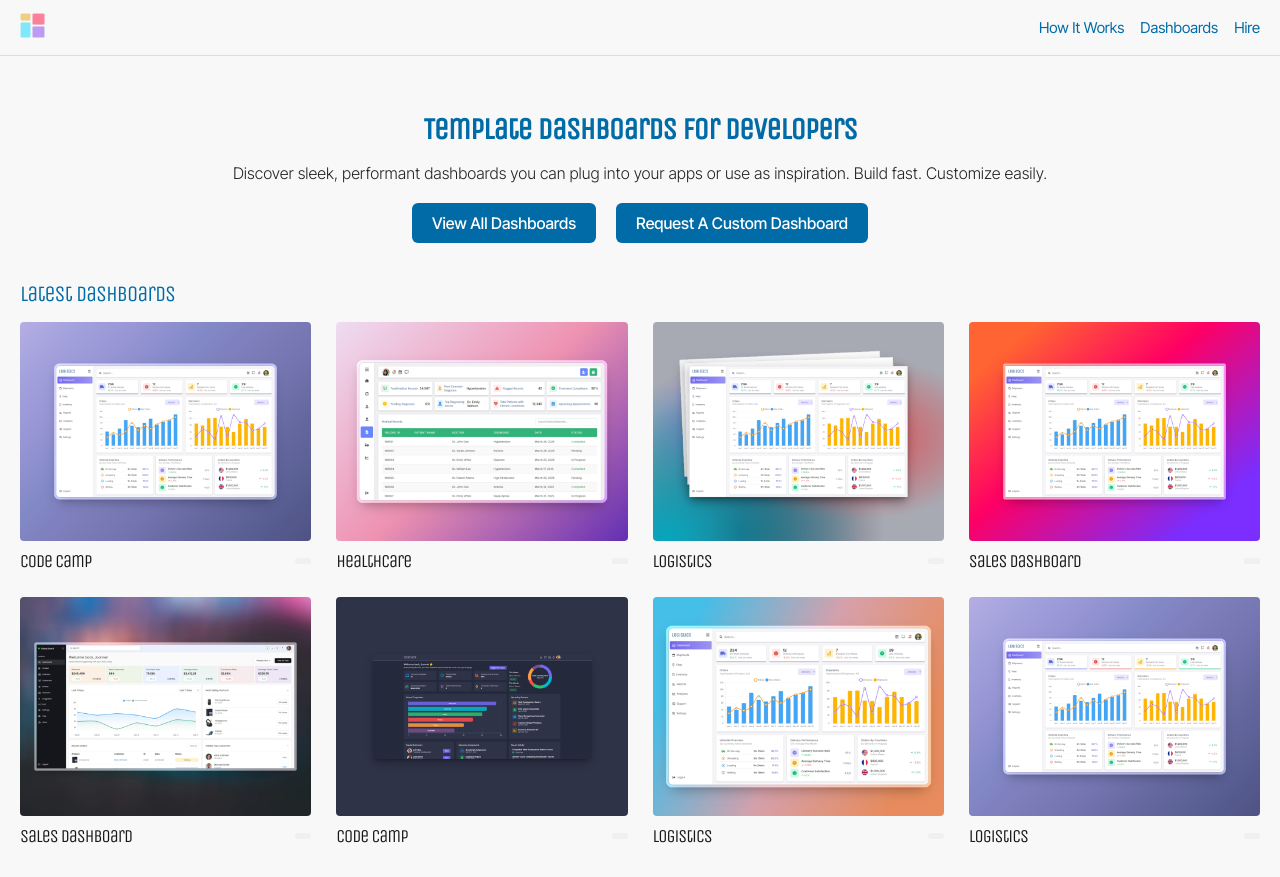
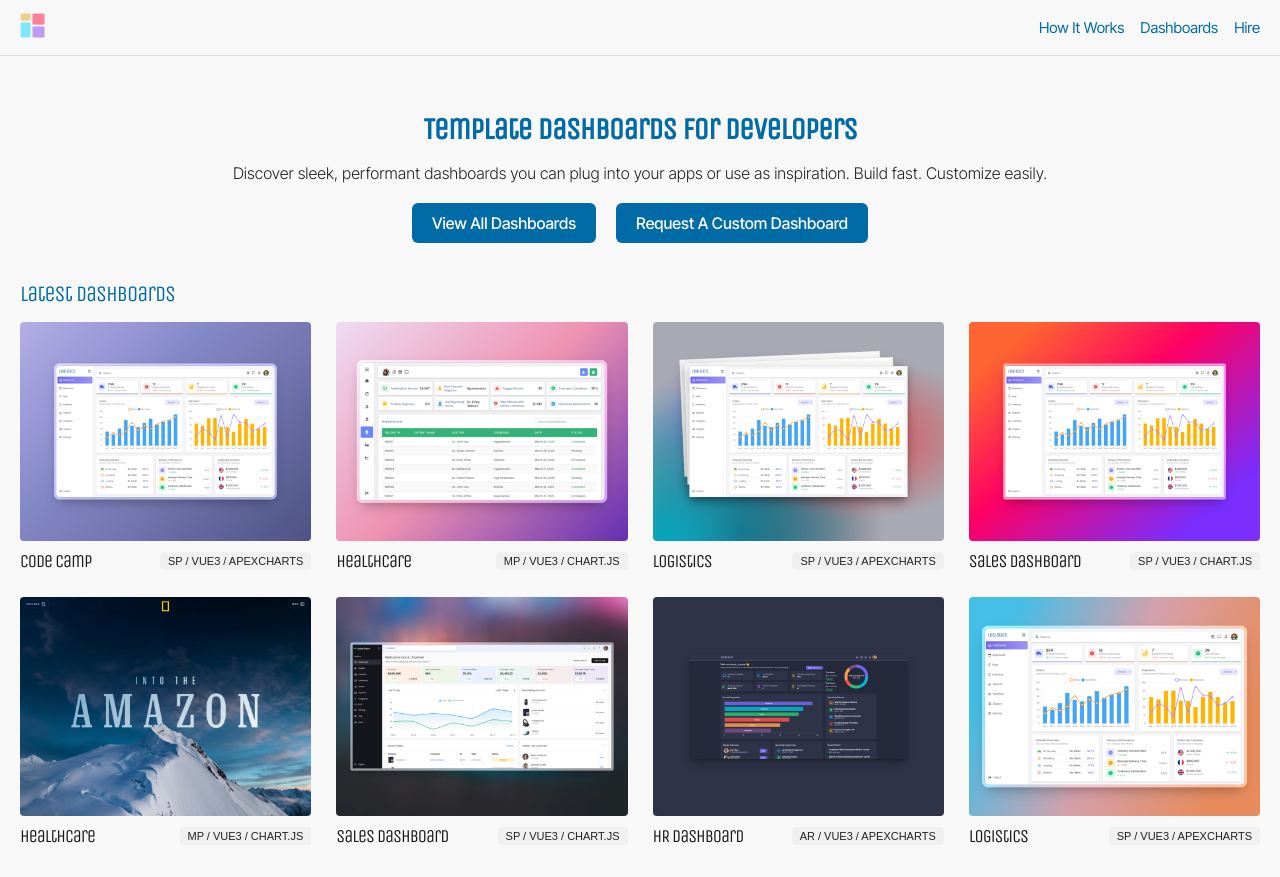
Before and after one commit to joseph-johnson27001/dashboard-website, a Vue app: page / in a window 1280 px wide. Built offline with nearby package versions, Linux system fonts and the light colour scheme.

Commit message:
Home page takes types

```diff
--- a/src/views/HomePage.vue
+++ b/src/views/HomePage.vue
@@ -24,10 +24,11 @@
       <div class="dashboard-grid">
         <DashboardDemoCard
           v-for="(demo, index) in demos"
-          :key="'single-' + index"
+          :key="index"
           :name="demo.name"
           :image="demo.image"
           :index="index"
+          :type="demo.type"
           @open-modal="openModal(demo)"
         />
       </div>
@@ -104,17 +105,46 @@ export default {
   data() {
     return {
       demos: [
-        { name: "Code Camp", image: "/Dashboard_Images/Logistics-4.png" },
-        { name: "Healthcare", image: "/Dashboard_Images/Healthcare-2.png" },
-        { name: "Logistics", image: "/Dashboard_Images/Logistics.png" },
-        { name: "Sales Dashboard", image: "/Dashboard_Images/Logistics-3.png" },
+        {
+          name: "Code Camp",
+          image: "/Dashboard_Images/Logistics-4.png",
+          type: "SP / Vue3 / ApexCharts",
+        },
+        {
+          name: "Healthcare",
+          image: "/Dashboard_Images/Healthcare-2.png",
+          type: "MP / Vue3 / Chart.js",
+        },
+        {
+          name: "Logistics",
+          image: "/Dashboard_Images/Logistics.png",
+          type: "SP / Vue3 / ApexCharts",
+        },
+        {
+          name: "Sales Dashboard",
+          image: "/Dashboard_Images/Logistics-3.png",
+          type: "SP / Vue3 / Chart.js",
+        },
+        {
+          name: "Healthcare",
+          image: "/Dashboard_Images/amazon.png",
+          type: "MP / Vue3 / Chart.js",
+        },
         {
           name: "Sales Dashboard",
           image: "/Dashboard_Images/Sales_Dashboard.png",
+          type: "SP / Vue3 / Chart.js",
         },
-        { name: "Code Camp", image: "/Dashboard_Images/Code_Camp.png" },
-        { name: "Logistics", image: "/Dashboard_Images/Logisitcs.png" },
-        { name: "Logistics", image: "/Dashboard_Images/Logistics-4.png" },
+        {
+          name: "HR Dashboard",
+          image: "/Dashboard_Images/Code_Camp.png",
+          type: "AR / Vue3 / ApexCharts",
+        },
+        {
+          name: "Logistics",
+          image: "/Dashboard_Images/Logisitcs.png",
+          type: "SP / Vue3 / ApexCharts",
+        },
       ],
       // singlePageDemos: [
       //   { name: "Code Camp", image: "/Dashboard_Images/Logistics-4.png" },
```
